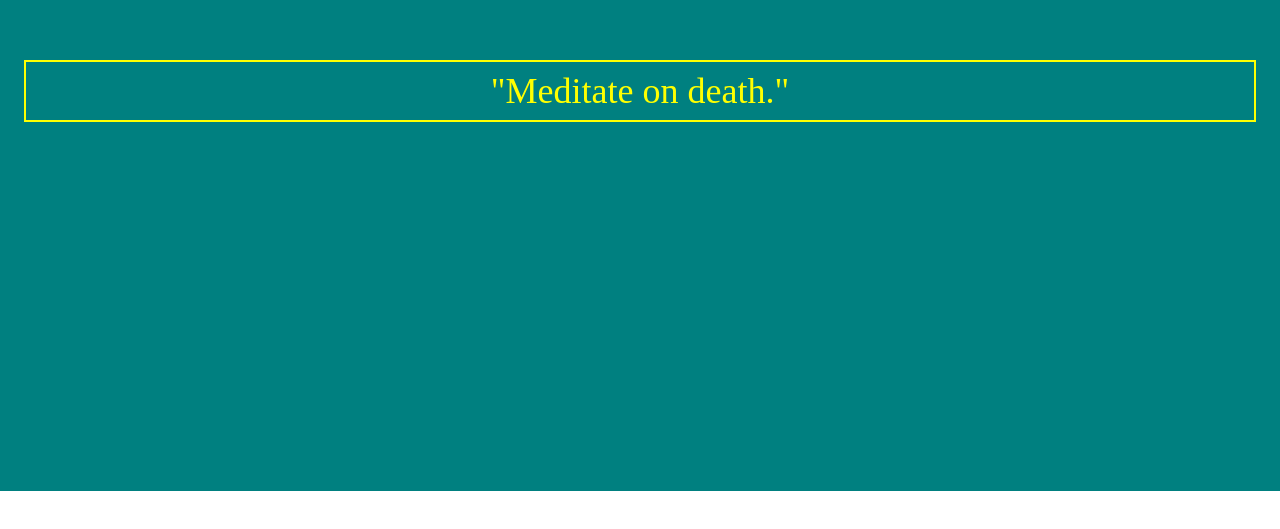
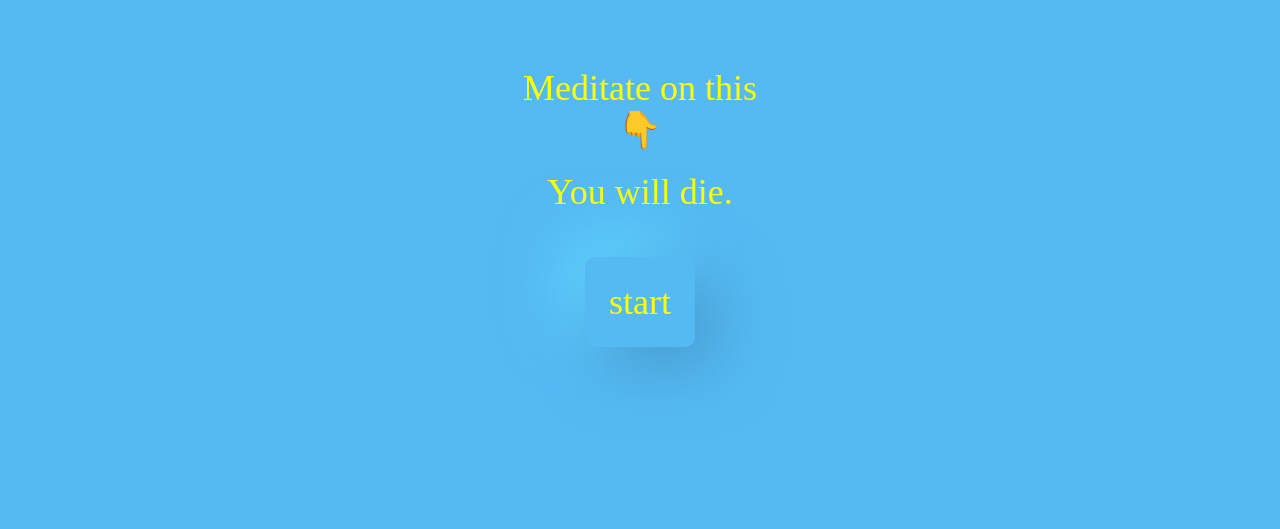
Before and after one commit to bierlingm/capstone-project, a React (Create React App) app: page / in a window 1280 px wide. Shown: the part 309-838 px from the top of the page. Before the commit the page ends 800 px from the top, so only its background shows below. Built offline with nearby package versions, Linux system fonts and the light colour scheme.

Commit message:
Add colors.js, arrange prompt and button aesthetically with display-grid

```diff
--- a/src/GlobalStyles.js
+++ b/src/GlobalStyles.js
@@ -1,27 +1,24 @@
 import { createGlobalStyle } from 'styled-components'
+import { bd_color, fade_color } from './utils/colors'
 
 export default createGlobalStyle`
 
 * {
   margin: 0;
-  font-family: 'Roboto Mono';
-  font-size: 40px;
+  font-family: 'Zilla Slab';
+  font-size: 36px;
+  color: yellow;
   -webkit-font-smoothing: antialiased;
   -moz-osx-font-smoothing: grayscale;
   text-decoration: none;
 }
 
-a {
-  color: yellow;
-  text-decoration: none;
-}
-
 @keyframes timer {
   0% {
-    background-color: teal;
+    background-color: ${bd_color};
   }
   100% {
-    background-color: black;
+    background-color: ${fade_color};
   }
 }
 `
--- a/src/Prompts.json
+++ b/src/Prompts.json
@@ -1,7 +1,7 @@
 [
   {
     "id": 1,
-    "prompt": "Meditate on death."
+    "prompt": "You will die."
   },
   {
     "id": 2,
--- a/src/components/Backdrop.js
+++ b/src/components/Backdrop.js
@@ -1,9 +1,14 @@
 import React from 'react'
 import styled from 'styled-components/macro'
 import { defaultFade } from '../utils/utils'
+import { bd_color } from '../utils/colors'
 
 export function Backdrop({ children }) {
-  return <DivStyled>{children}</DivStyled>
+  return (
+    <BackdropWrapper>
+      <DivStyled className="default">{children}</DivStyled>
+    </BackdropWrapper>
+  )
 }
 
 export function BackdropTimed({ children }) {
@@ -16,13 +21,19 @@ export function BackdropTimed({ children }) {
 
 const DivStyled = styled.div`
   height: 100vh;
-  margin: 0;
-  background: teal;
-  display: grid;
+  text-align: center;
+  background: ${bd_color};
 `
 
 const BackdropWrapper = styled.div`
+  .default {
+    display: grid;
+    align-content: center;
+    padding: 10% 10% 10% 10%;
+  }
+
   .timed {
+    display: grid;
     grid-template-columns: 50% 50%;
     animation: timer ${defaultFade};
   }
--- a/src/components/PromptWriting.js
+++ b/src/components/PromptWriting.js
@@ -15,19 +15,35 @@ export default function PromptWriting({ current, send }) {
     </BackdropTimed>
   ) : (
     <Backdrop>
-      <ButtonStyled onClick={() => send('START')}>{prompt}</ButtonStyled>
+      <p>
+        Meditate on this
+        <br />
+        <span role="img" aria-label="Finger pointing down to prompt">
+          👇
+        </span>
+      </p>
+      <PromptStyled>{prompt.slice(1, prompt.length - 1)}</PromptStyled>
+      <ButtonStyled onClick={() => send('START')}>start</ButtonStyled>
     </Backdrop>
   )
 }
 
+const PromptStyled = styled.p`
+  margin-top: 20px;
+  margin-bottom: 20px;
+`
+
 const ButtonStyled = styled.button`
   margin: 24px;
-  padding: 8px;
-  border: 2px yellow solid;
-  background: transparent;
+  padding: 24px;
   color: yellow;
+  justify-self: center;
   align-self: center;
   font-size: 36px;
+  border: transparent;
+  border-radius: 10px;
+  background: transparent;
+  box-shadow: 20px 20px 60px #489dcf, -20px -20px 60px #62d5ff;
 `
 
 const InputStyled = styled.input`
--- /dev/null
+++ b/src/utils/colors.js
@@ -0,0 +1,2 @@
+export const bd_color = '#55b9f3'
+export const fade_color = 'black'
```
